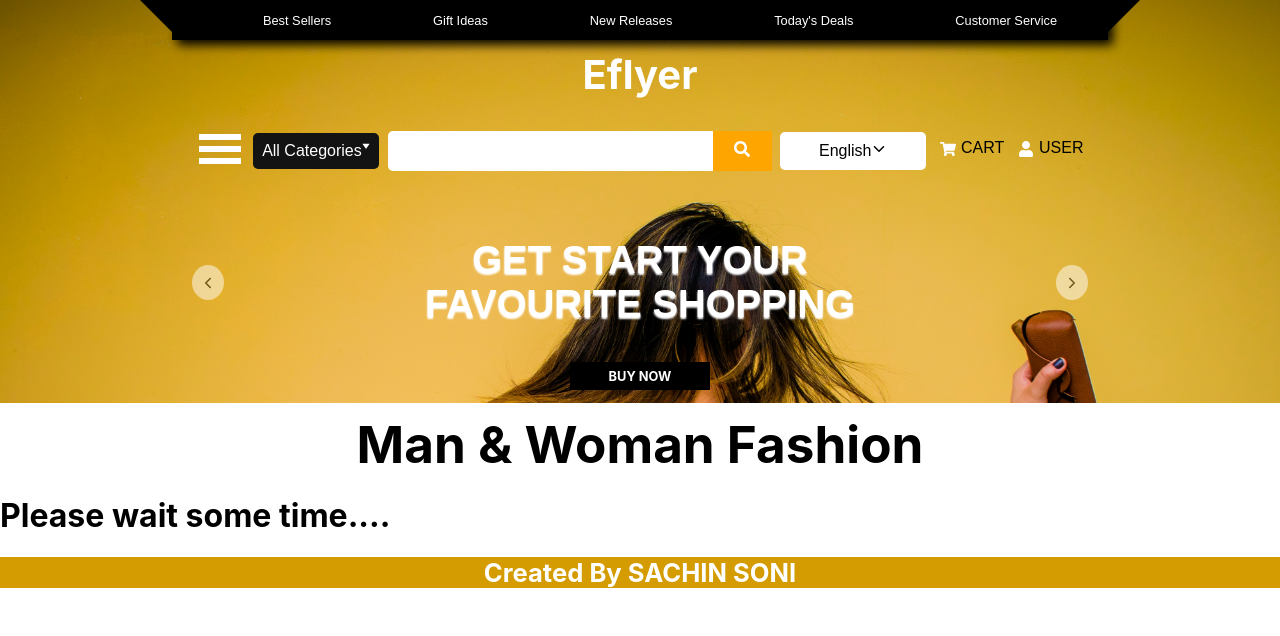
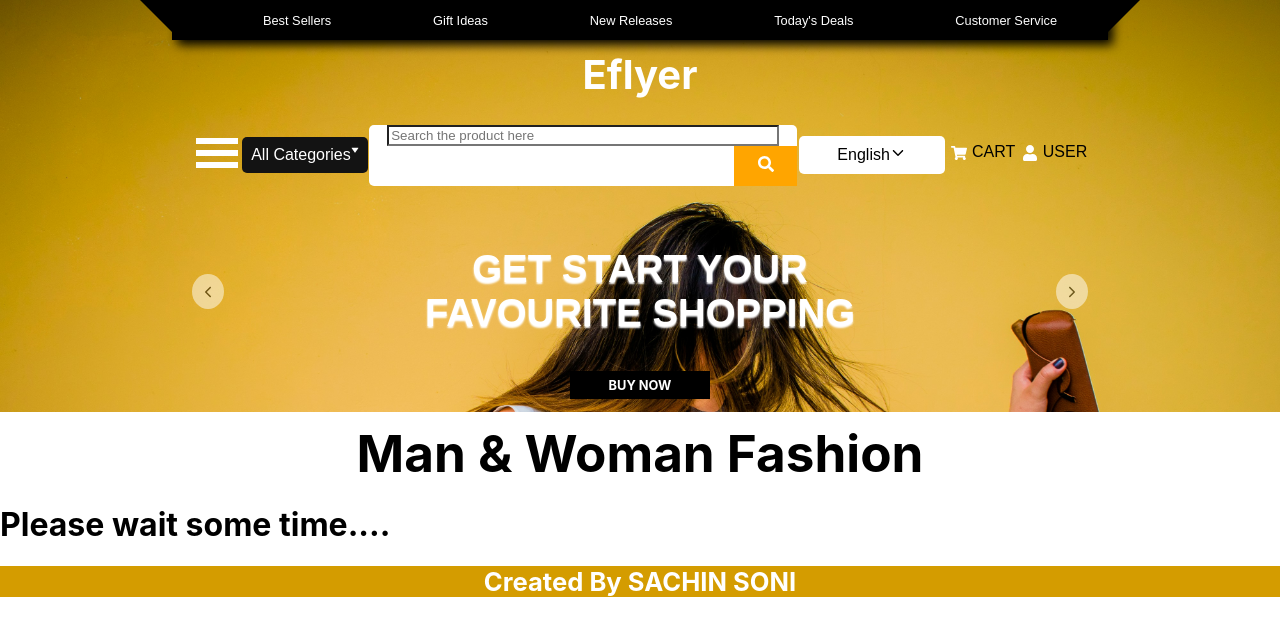
Before and after one commit to Codingoes/Shopping, a React (Create React App) app: page / in a window 1280 px wide. Shown: the top 636 px of the page. Built offline with nearby package versions, Linux system fonts and the light colour scheme; no server answers.

Commit message:
Update Navbar2.js

```diff
--- a/src/components/Navbar2.js
+++ b/src/components/Navbar2.js
@@ -17,7 +17,9 @@ const Navbar2=()=>{
                <div className='b-menu'><GiHamburgerMenu size='3rem'/></div>
                 <div className='category'><div>All Categories</div><BiSolidDownArrow size='0.5rem' /></div>
                 <div className='searchbar'>
-                    <div className='search'></div>
+
+                    <input className='search' placeholder='Search the product here'></input>
+
                     <div className='search-i'><FaSearch /></div>
                 </div>
                <div className='language'><div>English</div><div className='flagpic'></div>
```
